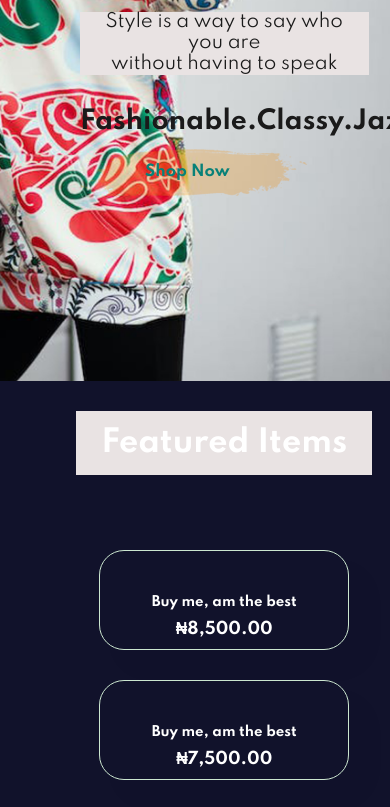
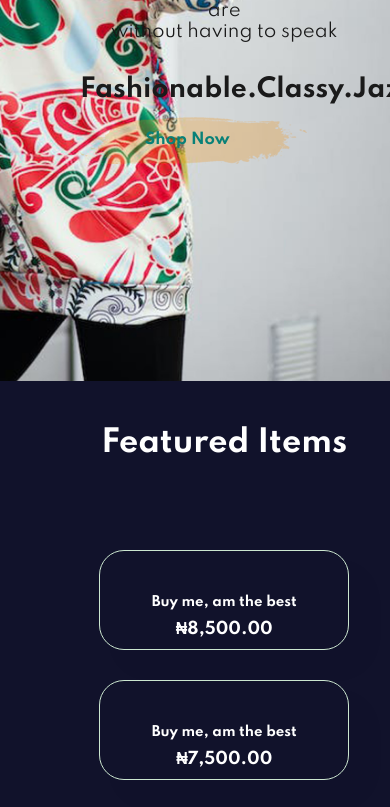
Before and after one commit to yusufcodes111/E-commerce-website-template, a plain HTML site: page index.html in a window 390 px wide. Shown: the part 686-1493 px from the top of the page. Drawn offline with Linux system fonts and the light colour scheme.

Commit message:
Update style.css

```diff
--- a/style.css
+++ b/style.css
@@ -654,16 +654,6 @@ footer .copyright {
         margin-left: 10px;
     }
 
-    h1 {
-        background: #e9e3e3;
-        padding: 0px 25px;
-    }
-
-    p {
-        background: #e9e3e3;
-        padding: 0px 11px;
-    }
-
     #newsletter .form {
         width: 80%;
     }
```
